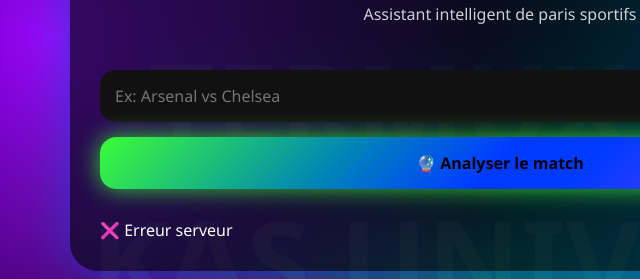
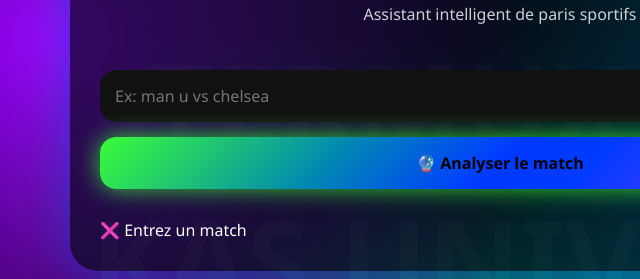
Before and after one commit to kasmbafumoja/kas-predict, a website: page index.html in a window 1280 px wide. Both pictures are taken after a click on the button "🔮 Analyser le match". Shown: the part 123-402 px from the top of the page, 140-780 px from the left. Drawn offline with Linux system fonts and the light colour scheme; no server answers.

Commit message:
Update index.html

```diff
--- a/index.html
+++ b/index.html
@@ -1,16 +1,16 @@
 <!DOCTYPE html>
 <html lang="fr">
 <head>
-<meta charset="UTF-8" />
-<meta name="viewport" content="width=device-width, initial-scale=1.0" />
-<title>KAS UNIVERSE ⚡ Match Predictor</title>
+<meta charset="UTF-8">
+<meta name="viewport" content="width=device-width, initial-scale=1.0">
+<title>KAS UNIVERSE ⚡ Predictor</title>
 
 <style>
 *{
   margin:0;
   padding:0;
   box-sizing:border-box;
-  font-family:Segoe UI, sans-serif;
+  font-family:"Segoe UI",sans-serif;
 }
 
 body{
@@ -20,7 +20,7 @@ body{
     radial-gradient(circle at 15% 20%, #9b00ff, transparent 40%),
     radial-gradient(circle at 85% 30%, #00b3ff, transparent 40%),
     radial-gradient(circle at 50% 85%, #00ffd5, transparent 45%),
-    linear-gradient(135deg, #06060a, #0b0b18);
+    linear-gradient(135deg,#05050a,#0b0b18);
   animation:hue 14s infinite alternate;
 }
 
@@ -38,7 +38,7 @@ body{
   text-align:center;
   font-size:9vw;
   font-weight:900;
-  opacity:0.07;
+  opacity:0.06;
   pointer-events:none;
   animation:float 6s infinite ease-in-out;
   text-shadow:0 0 30px #9b00ff,0 0 60px #00b3ff;
@@ -124,6 +124,10 @@ button:hover{
   font-size:14px;
 }
 
+.cert-high{color:#00ffd5}
+.cert-mid{color:#ffd700}
+.cert-low{color:#ff4d4d}
+
 hr{
   border:none;
   height:1px;
@@ -167,7 +171,7 @@ hr{
     <h1>⚽ KAS UNIVERSE PREDICTOR</h1>
     <p class="subtitle">Assistant intelligent de paris sportifs</p>
 
-    <input id="match" placeholder="Ex: Arsenal vs Chelsea" />
+    <input id="match" placeholder="Ex: man u vs chelsea">
     <button onclick="predict()">🔮 Analyser le match</button>
 
     <div id="output" class="result"></div>
@@ -183,7 +187,12 @@ hr{
 async function predict(){
   const match=document.getElementById("match").value.trim();
   const output=document.getElementById("output");
-  output.innerHTML="⏳ Analyse en cours...";
+  if(!match){
+    output.innerHTML="❌ Entrez un match";
+    return;
+  }
+
+  output.innerHTML="⏳ Analyse intelligente en cours...";
 
   try{
     const res=await fetch("/api/predict",{
@@ -195,13 +204,21 @@ async function predict(){
     const data=await res.json();
 
     if(!data.success){
-      output.innerHTML="❌ "+(data.error||"Match non confirmé");
+      output.innerHTML="❌ "+(data.error||"Analyse impossible");
       return;
     }
 
     const p=data.prediction;
 
+    const certClass =
+      p.niveau_certitude==="élevé" ? "cert-high" :
+      p.niveau_certitude==="moyen" ? "cert-mid" : "cert-low";
+
     output.innerHTML=`
+      <h3>📌 Match détecté</h3>
+      <p><strong>${p.match_corrige}</strong></p>
+      <p class="${certClass}">Certitude : ${p.niveau_certitude}</p>
+
       <div class="badge">V1 : ${p.V1}</div>
       <div class="badge">X : ${p.X}</div>
       <div class="badge">V2 : ${p.V2}</div>
@@ -213,7 +230,9 @@ async function predict(){
       <h3>🎯 Scores probables</h3>
       <p>${p.scores_probables.join(" • ")}</p>
 
-      <h3>🔐 Confiance : ${p.confiance}</h3>
+      <h3>💎 Pari VIP (sécurisé)</h3>
+      <p><strong>${p.vip_pari.selection}</strong></p>
+      <p style="opacity:.8">${p.vip_pari.raison}</p>
 
       <hr>
 
```
